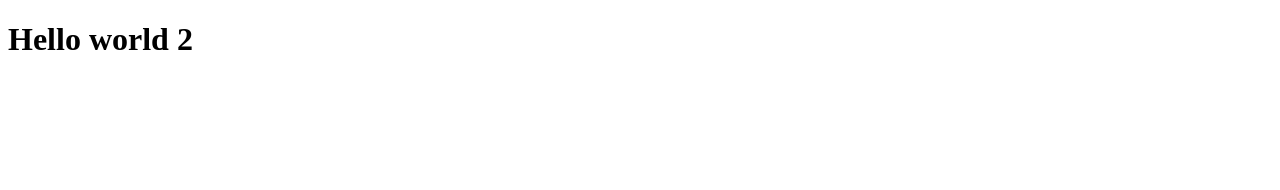
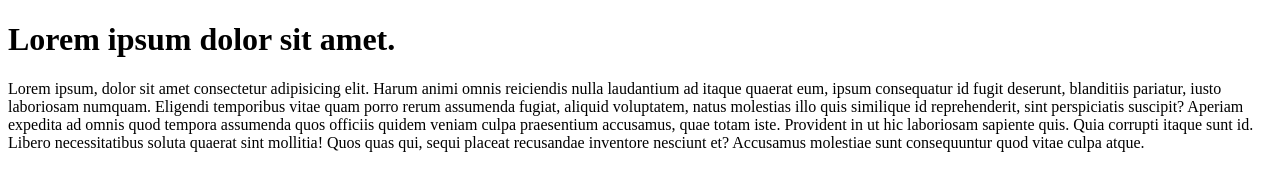
Before and after one commit to ergashevv/test12, a plain HTML site: page index.html in a window 1280 px wide. Drawn offline with Linux system fonts and the light colour scheme.

Commit message:
index html changed

```diff
--- a/index.html
+++ b/index.html
@@ -9,7 +9,17 @@
 
 <body>
 
-    <h1>Hello world 2</h1>
+    <div>
+        <h1>Lorem ipsum dolor sit amet.</h1>
+        <p>Lorem ipsum, dolor sit amet consectetur adipisicing elit. Harum animi omnis reiciendis nulla laudantium ad
+            itaque quaerat eum, ipsum consequatur id fugit deserunt, blanditiis pariatur, iusto laboriosam numquam.
+            Eligendi temporibus vitae quam porro rerum assumenda fugiat, aliquid voluptatem, natus molestias illo quis
+            similique id reprehenderit, sint perspiciatis suscipit? Aperiam expedita ad omnis quod tempora assumenda
+            quos officiis quidem veniam culpa praesentium accusamus, quae totam iste. Provident in ut hic laboriosam
+            sapiente quis. Quia corrupti itaque sunt id. Libero necessitatibus soluta quaerat sint mollitia! Quos quas
+            qui, sequi placeat recusandae inventore nesciunt et? Accusamus molestiae sunt consequuntur quod vitae culpa
+            atque.</p>
+    </div>
 
 </body>
 
```
